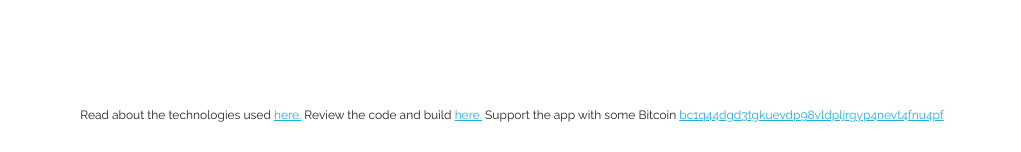
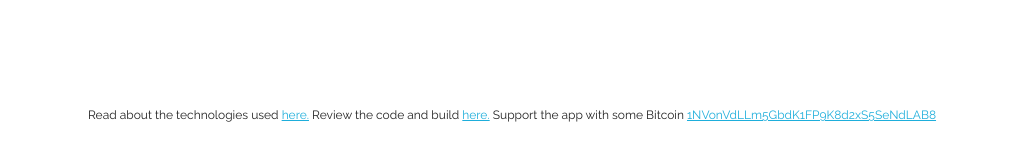
Before and after one commit to runar-org/messenger, a Django app: template messenger/templates/index.html in a window 1280 px wide. Shown: the part 648-800 px from the top of the page, without its empty margins (128-1149 px from the left). Run offline with Django 3.2, Linux system fonts and the light colour scheme; the template is opened without the code that fills it, so the values that code supplies are empty.

Commit message:
update btc addy

```diff
--- a/messenger/templates/base.html
+++ b/messenger/templates/base.html
@@ -64,7 +64,7 @@
 </body>
 
 <footer class="row" style="text-align: center;">
-    <small>Read about the technologies used <a href="https://about.sendlab.app/">here.</a> Review the code and build <a href="https://github.com/runar-org/Runar">here.</a> Support the app with some Bitcoin <a href="bitcoin:bc1q44dgd3tgkuevdp98vldpljrgyp4nevt4fnu4pf">bc1q44dgd3tgkuevdp98vldpljrgyp4nevt4fnu4pf</a></small>
+    <small>Read about the technologies used <a href="https://about.sendlab.app/">here.</a> Review the code and build <a href="https://github.com/runar-org/Runar">here.</a> Support the app with some Bitcoin <a href="bitcoin:1NVonVdLLm5GbdK1FP9K8d2xS5SeNdLAB8">1NVonVdLLm5GbdK1FP9K8d2xS5SeNdLAB8</a></small>
 </footer>
 
 </html>
```
